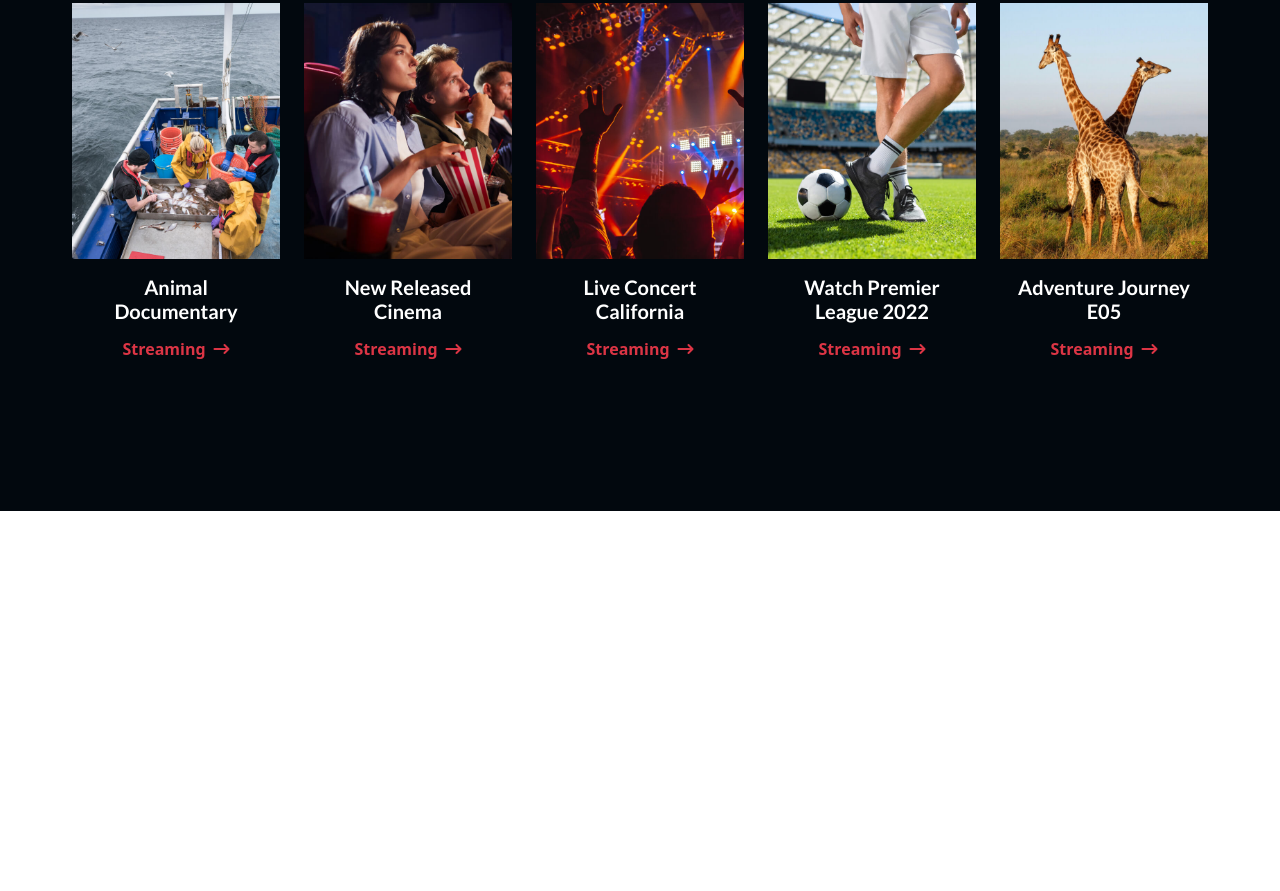
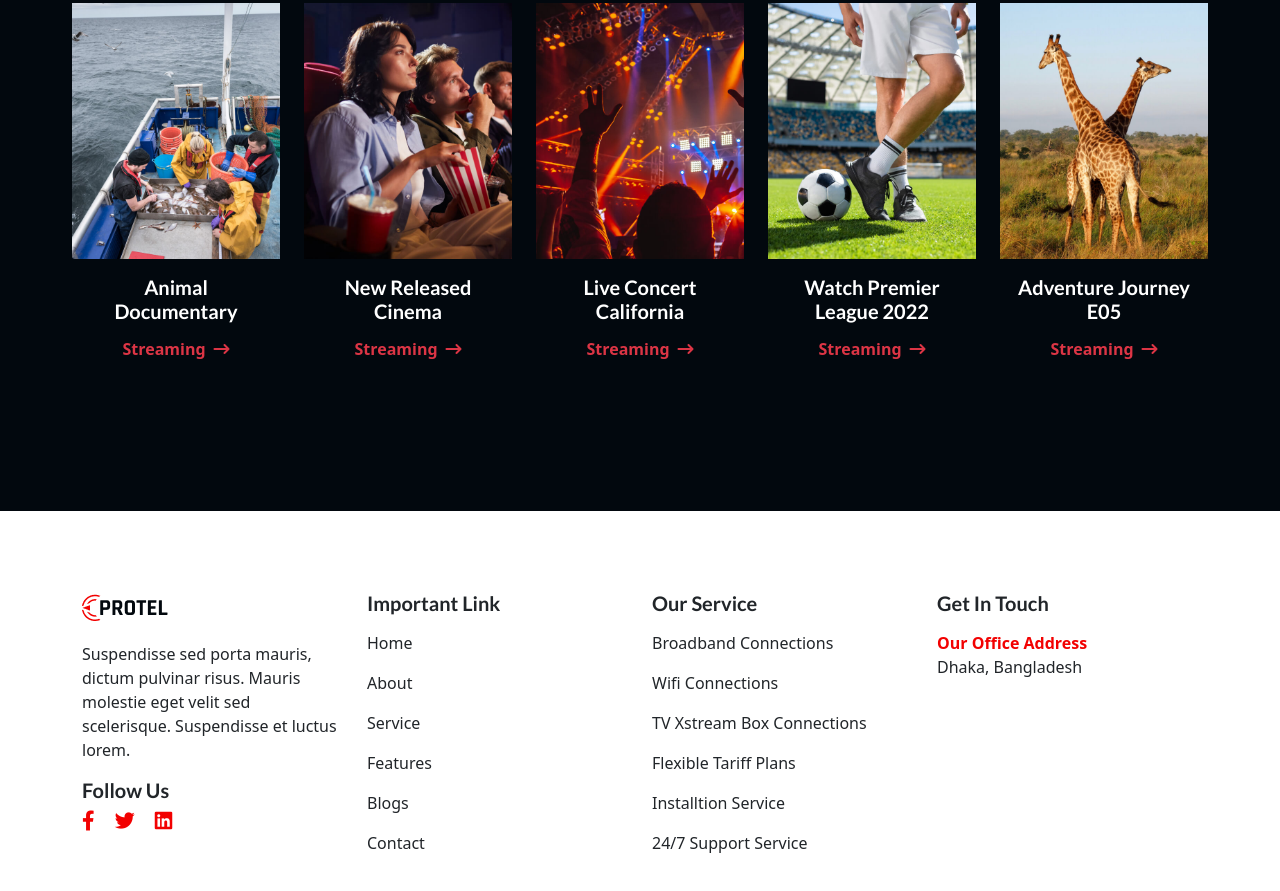
Before and after one commit to programmernizam/protel, a plain HTML site: page index.html in a window 1280 px wide. Shown: the part 5053-5944 px from the top of the page. Before the commit the page ends 5564 px from the top, so only its background shows below. Drawn offline with nearby package versions, Linux system fonts and the light colour scheme; files whose address does not match are found by name.

Commit message:
Website complete version-1

```diff
--- a/index.html
+++ b/index.html
@@ -536,7 +536,107 @@
     <footer class="footer">
       <div class="container">
         <div class="row row-cols-1 row-cols-md-2 row-cols-lg-4">
-          <div class="col"></div>
+          <div class="col">
+            <div class="">
+              <img src="./assets/logo.png" alt="" />
+              <p class="my-3">
+                Suspendisse sed porta mauris, dictum pulvinar risus. Mauris
+                molestie eget velit sed scelerisque. Suspendisse et luctus
+                lorem.
+              </p>
+              <div>
+                <h5>Follow Us</h5>
+                <div class="text_danger">
+                  <i class="fa-brands fa-facebook-f h5"></i>
+                  <i class="fa-brands fa-twitter mx-3 h5"></i>
+                  <i class="fa-brands fa-linkedin h5"></i>
+                </div>
+              </div>
+            </div>
+          </div>
+          <div class="col">
+            <div>
+              <h5>Important Link</h5>
+              <ul class="navbar-nav">
+                <li class="nav-item">
+                  <a class="text-decoration-none text-dark nav-link" href="#"
+                    >Home</a
+                  >
+                </li>
+                <li class="nav-item">
+                  <a class="text-decoration-none text-dark nav-link" href="#"
+                    >About</a
+                  >
+                </li>
+                <li class="nav-item">
+                  <a class="text-decoration-none text-dark nav-link" href="#"
+                    >Service</a
+                  >
+                </li>
+                <li class="nav-item">
+                  <a class="text-decoration-none text-dark nav-link" href="#"
+                    >Features</a
+                  >
+                </li>
+                <li class="nav-item">
+                  <a class="text-decoration-none text-dark nav-link" href="#"
+                    >Blogs</a
+                  >
+                </li>
+                <li class="nav-item">
+                  <a class="text-decoration-none text-dark nav-link" href="#"
+                    >Contact</a
+                  >
+                </li>
+              </ul>
+            </div>
+          </div>
+          <div class="col">
+            <div>
+              <h5>Our Service</h5>
+              <ul class="navbar-nav">
+                <li class="nav-item">
+                  <a class="text-decoration-none text-dark nav-link" href="#"
+                    >Broadband Connections</a
+                  >
+                </li>
+                <li class="nav-item">
+                  <a class="text-decoration-none text-dark nav-link" href="#">
+                    Wifi Connections
+                  </a>
+                </li>
+                <li class="nav-item">
+                  <a class="text-decoration-none text-dark nav-link" href="#"
+                    >TV Xstream Box Connections
+                  </a>
+                </li>
+                <li class="nav-item">
+                  <a class="text-decoration-none text-dark nav-link" href="#"
+                    >Flexible Tariff Plans
+                  </a>
+                </li>
+                <li class="nav-item">
+                  <a class="text-decoration-none text-dark nav-link" href="#"
+                    >Installtion Service
+                  </a>
+                </li>
+                <li class="nav-item">
+                  <a class="text-decoration-none text-dark nav-link" href="#"
+                    >24/7 Support Service
+                  </a>
+                </li>
+              </ul>
+            </div>
+          </div>
+          <div class="col">
+            <div>
+              <h5>Get In Touch</h5>
+              <p class="text_danger fw-semibold mt-3 mb-0">
+                Our Office Address
+              </p>
+              <p>Dhaka, Bangladesh</p>
+            </div>
+          </div>
         </div>
       </div>
     </footer>
--- a/style/style.css
+++ b/style/style.css
@@ -150,3 +150,7 @@ body {
   padding: 80px 0;
   background-color: var(--bg-color-dark);
 }
+/* Footer */
+.footer {
+  padding: 80px 0;
+}
```
